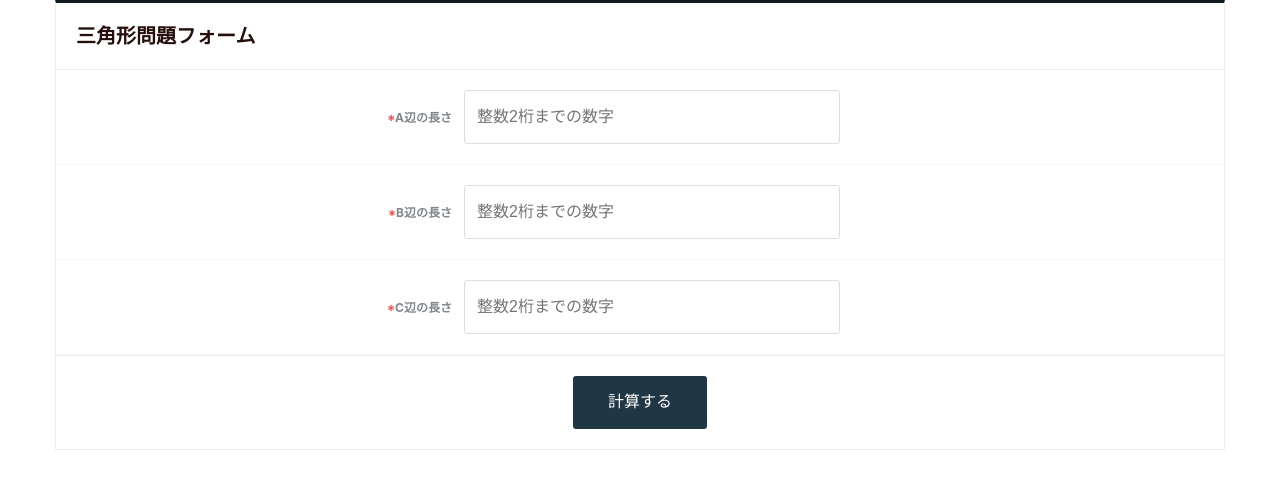
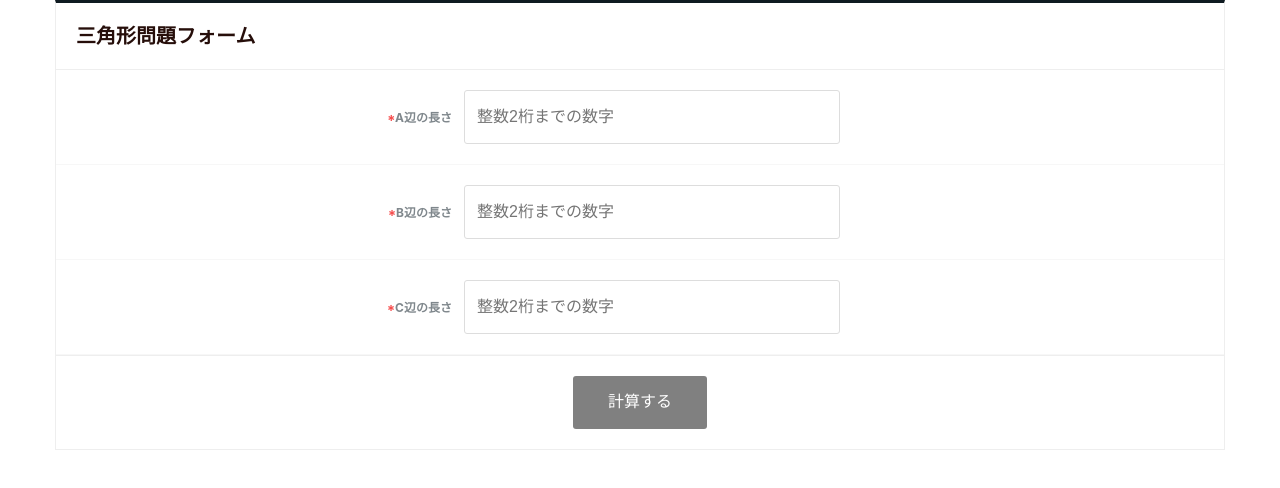
Before and after one commit to yoshi-koyama/triangle-demo, a React (Create React App) app: page / in a window 1280 px wide. Shown: the top 488 px of the page. Built offline with nearby package versions, Linux system fonts and the light colour scheme.

Commit message:
スタイル修正。testディレクトリを追加

```diff
--- a/src/App.css
+++ b/src/App.css
@@ -116,7 +116,7 @@ input[type="text"]:hover,
 input[type="text"]:active {
   outline: none;
 }
-input[type="submit"] {
+button[type="submit"] {
   display: inline-block;
   margin-bottom: 0;
   padding: 15px 35px;
@@ -135,6 +135,10 @@ input[type="submit"] {
   -ms-user-select: none;
   user-select: none;
 }
+button[type="submit"].inactive {
+  background-color: grey;
+}
+
 input:focus[type="text"] {
   background: #fafafa;
 }
--- a/src/App.less
+++ b/src/App.less
@@ -142,7 +142,7 @@ input[type="text"]:active {
   outline: none
 }
 
-input[type="submit"] {
+button[type="submit"] {
   display: inline-block;
   margin-bottom: 0;
   padding: 15px 35px;
@@ -161,6 +161,9 @@ input[type="submit"] {
   -ms-user-select: none;
   user-select: none
 }
+button[type="submit"].inactive {
+  background-color: grey;
+}
 
 input:focus[type="text"] {
   background: @color-gray-focused;
--- a/src/Form.jsx
+++ b/src/Form.jsx
@@ -4,11 +4,11 @@ import { useForm } from "react-hook-form";
 import { ErrorMessage } from '@hookform/error-message';
 
 export default function Form() {
-  const { register, handleSubmit, errors } = useForm();
+  const { register, handleSubmit, errors, formState } = useForm({
+    mode: 'onChange',
+    reValidateMode: 'onChange'
+  });
   const showKindOfTriangle = (length_a, length_b, length_c) => {
-    if (length_a + length_b < length_c || length_b + length_c < length_a || length_c + length_a < length_b) {
-      return "三角形は作れません";
-    }
     if (length_a === length_b && length_b === length_c) {
       return "正三角形";
     } else if (length_a === length_b || length_b === length_c || length_c === length_a) {
@@ -22,6 +22,7 @@ export default function Form() {
   const isEmptyMessage = "入力してください。";
   const patternZeroToOneHundred = /^[1-9]$|^[1-9][0-9]$/;
   const isNotZeroToOneHundred = "1から99の整数を半角数字で入力してください。";
+  const isActive = !formState.isDirty || !formState.isValid ? "inactive" : ""
 
   return (
     <div>
@@ -99,7 +100,9 @@ export default function Form() {
                 </div>
               </div>
               <div className="panel-footer">
-                <input type="submit" name="submitConfirm" value="計算する" />
+                <button type="submit" name="submitConfirm" disabled={!formState.isDirty || !formState.isValid} className={isActive}>
+                  計算する
+                </button>
               </div>
             </form>
           </div>
```
Also changed, not shown: test/koyama-yoshihito-testcase.md (added, +13 -0 lines), 1 other file (tests, documents, lock files or other folders).
